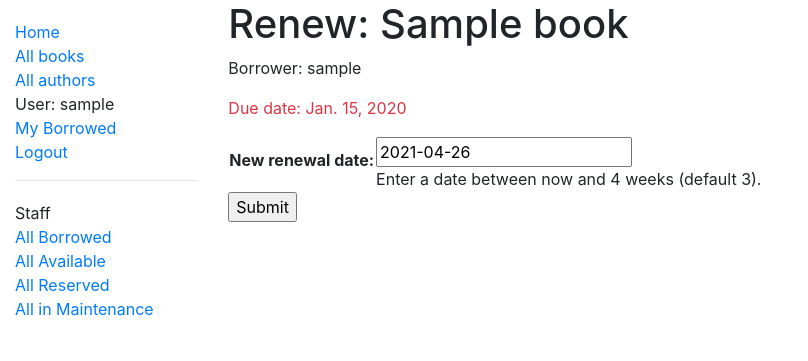
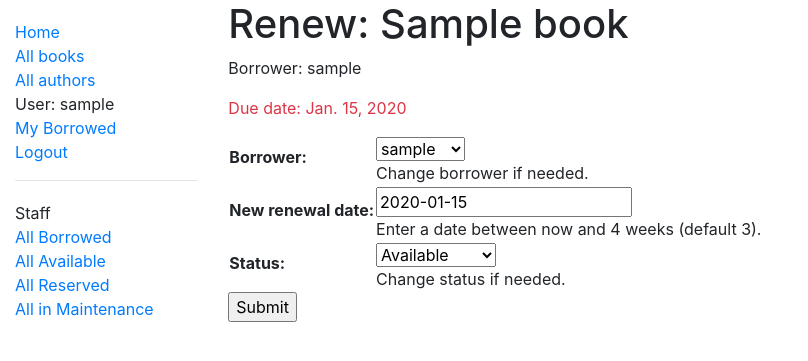
Before and after one commit to benjaminhonorio/LocalLibrary, a Django app: page /catalog/book/00000000-0000-0000-0000-000000000001/renew/ in a window 1280 px wide. Shown: the top 361 px of the page, without its empty margins (0-808 px from the left). Run offline with Django 3.2, Linux system fonts and the light colour scheme; a user stored in the database is signed in; tables that the repository leaves empty hold one stand-in row (values such as "Sample post").

Commit message:
fixed weird issue with a url by adding / at the end of paths in urls.py and some changes to templates

```diff
--- a/catalog/forms.py
+++ b/catalog/forms.py
@@ -25,19 +25,25 @@ class RenewBookForm(forms.Form):
 class RenewBookModelForm(ModelForm):
     class Meta:
         model = BookInstance
-        fields = ['due_back']
-        labels = {'due_back': _('New renewal date')}
-        help_texts = {'due_back': _('Enter a date between now and 4 weeks (default 3).')}
+        fields = ['borrower', 'due_back', 'status']
+        labels = {
+            'due_back': _('New renewal date'),
+            'status': _('Status'),
+            'borrower': _('Borrower')}
+        help_texts = {
+            'due_back': _('Enter a date between now and 4 weeks (default 3).'),
+            'status':_('Change status if needed.'),
+            'borrower':_('Change borrower if needed.')}
 
     def clean_due_back(self):
         data = self.cleaned_data['due_back']
 
         # Check if a date is not in the past.
-        if data < datetime.date.today():
+        if data is not None and data < datetime.date.today():
             raise ValidationError(_('Invalid date - renewal in past'))
 
         # Check if a date is in the allowed range (+4 weeks from today).
-        if data > datetime.date.today() + datetime.timedelta(weeks=4):
+        if data is not None and data > datetime.date.today() + datetime.timedelta(weeks=4):
             raise ValidationError(_('Invalid date - renewal more than 4 weeks ahead'))
 
         # Remember to always return the cleaned data.
--- a/catalog/templates/catalog/book_detail.html
+++ b/catalog/templates/catalog/book_detail.html
@@ -3,7 +3,8 @@
 {% block content %}
 <h1>Title: {{ book.title }}</h1>
 
-<p><strong>Author:</strong> <a href="{% url 'author-detail' book.author.id %}">{{ book.author }}</a></p>
+<p><strong>Author:</strong> {% if book.author %}<a
+        href="{% url 'author-detail' book.author.id %}">{{ book.author }}</a>{% else %}N/A</p>{% endif %}
 <!-- author detail link not yet defined -->
 <p><strong>Summary:</strong> {{ book.summary }}</p>
 <p><strong>ISBN:</strong> {{ book.isbn }}</p>
@@ -20,7 +21,7 @@
         {{ copy.get_status_display }}
     </p>
     {% if copy.status != 'a' %}
-    <p><strong>Due to be returned:</strong> {{ copy.due_back }}</p>
+    <p><strong>Due to be returned:</strong> {% if copy.due_back %}{{ copy.due_back }}{% else %}-{% endif %} </p>
     {% endif %}
     <p><strong>Imprint:</strong> {{ copy.imprint }}</p>
     <p class="text-muted"><strong>Id:</strong> {{ copy.id }}</p>
--- a/catalog/templates/catalog/book_list.html
+++ b/catalog/templates/catalog/book_list.html
@@ -9,7 +9,8 @@
 <ul>
     {% for book in book_list %}
     <li>
-        <a href="{{ book.get_absolute_url }}">{{ book.title }}</a> ({{book.author}})
+        <a href="{{ book.get_absolute_url }}">{{ book.title }}</a>
+        {% if book.author %}({{book.author}}){% else %}(N/A){% endif %}
         {% if perms.catalog.change_book %}
         <small>[<a href="{% url 'book-update' book.id %}">Edit</a>]</small>
         {% endif %}
--- a/catalog/urls.py
+++ b/catalog/urls.py
@@ -4,9 +4,9 @@ from . import views
 urlpatterns = [
     path('', views.index, name='index'),
     path('books/', views.BookListView.as_view(), name='books'),
-    path('book/<int:pk>', views.BookDetailView.as_view(), name='book-detail'),
+    path('book/<int:pk>/', views.BookDetailView.as_view(), name='book-detail'),
     path('authors/', views.AuthorListView.as_view(), name='authors'),
-    path('author/<int:pk>', views.AuthorDetailView.as_view(), name='author-detail'),
+    path('author/<int:pk>/', views.AuthorDetailView.as_view(), name='author-detail'),
 
     # For example, given the path shown below, for a request to /myurl/halibut/
     # Django will call views.my_view(request, fish=halibut, my_template_name='some_path').
@@ -18,7 +18,7 @@ urlpatterns += [
 ]
 
 urlpatterns += [
-    path('books/loaned', views.AllLoanedBooksByUserListView.as_view(), name='all-borrowed'),
+    path('books/loaned/', views.AllLoanedBooksByUserListView.as_view(), name='all-borrowed'),
 ]
 
 urlpatterns += [
@@ -38,9 +38,9 @@ urlpatterns += [
 ]
 
 urlpatterns += [
-    path('books/available', views.AllAvailableBooksListView.as_view(), name='all-available'),
-    path('books/reserved', views.AllReservedBooksListView.as_view(), name='all-reserved'),
-    path('books/maintenance', views.AllMaintainedBooksListView.as_view(), name='all-maintenance'),
+    path('books/available/', views.AllAvailableBooksListView.as_view(), name='all-available'),
+    path('books/reserved/', views.AllReservedBooksListView.as_view(), name='all-reserved'),
+    path('books/maintenance/', views.AllMaintainedBooksListView.as_view(), name='all-maintenance'),
 ]
 
 urlpatterns += [
--- a/catalog/views.py
+++ b/catalog/views.py
@@ -57,6 +57,8 @@ def renew_book_librarian(request, pk):
         if form.is_valid():
             # process the data in form.cleaned_data as required (here we just write it to the model due_back field)
             book_instance.due_back = form.cleaned_data['due_back']
+            book_instance.status = form.cleaned_data['status']
+            book_instance.borrower = form.cleaned_data['borrower']
             book_instance.save()
 
             # redirect to a new URL:
@@ -64,9 +66,13 @@ def renew_book_librarian(request, pk):
 
     # If this is a GET (or any other method) create the default form.
     else:
-        proposed_renewal_date = datetime.date.today() + datetime.timedelta(weeks=3)
+        # proposed_renewal_date = datetime.date.today() + datetime.timedelta(weeks=3)
         # form = RenewBookForm(initial={'renewal_date': proposed_renewal_date})
-        form = RenewBookModelForm(initial={'due_back': proposed_renewal_date})
+        form = RenewBookModelForm(
+            initial={
+                'due_back': book_instance.due_back,
+                'status': book_instance.status,
+                'borrower':book_instance.borrower})
 
     context = {
         'form': form,
```
